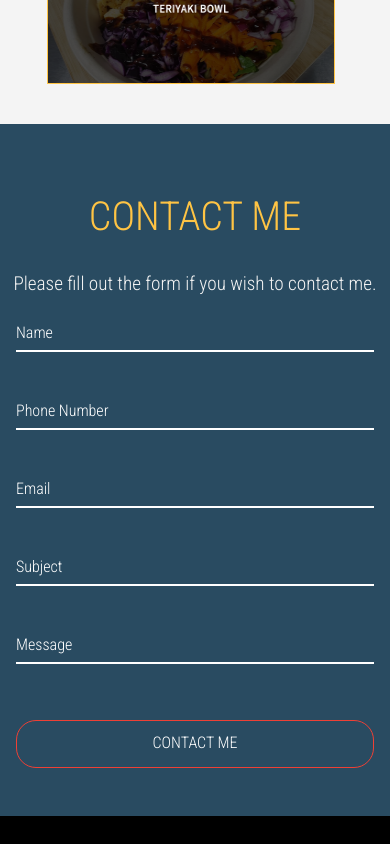
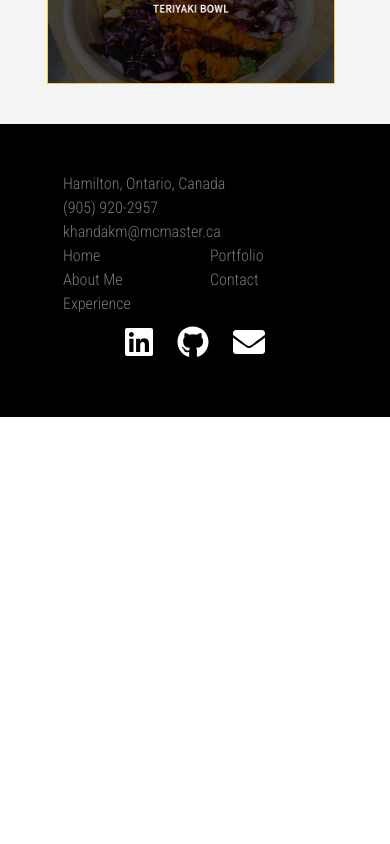
Before and after one commit to MahirKh/updated_clean_2023_portfolio, a React (Create React App) app: page / in a window 390 px wide. Shown: the part 5400-6244 px from the top of the page. After the commit the page ends 5817 px from the top, so only its background shows below. Built offline with nearby package versions, Linux system fonts and the light colour scheme.

Commit message:
Made changes to dependencies and app.js

```diff
--- a/src/App.js
+++ b/src/App.js
@@ -5,7 +5,7 @@
 import AboutMe from "./components/AboutMe";
 import Experience from "./components/Experience";
 import Portfolio from "./components/Portfolio";
-import Contact from "./components/Contact";
+// import Contact from "./components/Contact";
 import Footer from "./components/Footer";
 
 const App = () => {
@@ -16,7 +16,7 @@
       <AboutMe />
       <Experience />
       <Portfolio />
-      <Contact />
+      {/* <Contact /> */}
       <Footer />
     </div>
   );
--- a/src/components/Contact.js
+++ b/src/components/Contact.js
@@ -1,244 +1,244 @@
-import React, { useState } from "react";
-import emailjs from "emailjs-com";
+// import React, { useState } from "react";
+// import emailjs from "emailjs-com";
 
-const Contact = () => {
-  const serviceID = "default_service";
-  const templateID = "template_wacj65a";
-  const userID = "x96Fcmlt356nuYM7-";
+// const Contact = () => {
+//   const serviceID = "default_service";
+//   const templateID = "template_wacj65a";
+//   const userID = "x96Fcmlt356nuYM7-";
 
-  const [successMessage, setSuccessMessage] = useState(""); // Add state for success message
+//   const [successMessage, setSuccessMessage] = useState(""); // Add state for success message
 
-  const sendEmail = (e) => {
-    e.preventDefault();
+//   const sendEmail = (e) => {
+//     e.preventDefault();
 
-    emailjs.sendForm(serviceID, templateID, e.target, userID).then(
-      (result) => {
-        console.log(result.text);
-        setSuccessMessage("Email sent successfully!"); // Set success message when email is sent
-      },
-      (error) => {
-        console.log(error.text);
-        setSuccessMessage("Error"); // Set success message when email is sent
-      }
-    );
-  };
+//     emailjs.sendForm(serviceID, templateID, e.target, userID).then(
+//       (result) => {
+//         console.log(result.text);
+//         setSuccessMessage("Email sent successfully!"); // Set success message when email is sent
+//       },
+//       (error) => {
+//         console.log(error.text);
+//         setSuccessMessage("Error"); // Set success message when email is sent
+//       }
+//     );
+//   };
 
-  return (
-    <div id="contact" className="contacts">
-      <div className="text-center">
-        <h1>Contact Me</h1>
-        <p>Please fill out the form if you wish to contact me.</p>
-        <span className="success-message">{successMessage}</span>{" "}
-        {/* Display success message */}
-      </div>
-      <div className="container justify-items-center">
-        <form onSubmit={sendEmail}>
-          <div className="row form-fields">
-            <div className="col-md-12 col-xs-12">
-              {/* Name Input */}
-              <div className="text-center inputs">
-                <input
-                  type="text"
-                  className="form-control"
-                  placeholder="Name"
-                  name="name"
-                  required
-                />
-                <div className="line"></div>
-              </div>
-              {/* Phone Input */}
-              <div className="text-center">
-                <input
-                  type="text"
-                  className="form-control"
-                  placeholder="Phone Number"
-                  name="phone"
-                />
-                <div className="line"></div>
-              </div>
-              {/* Email Input */}
-              <div className="text-center">
-                <input
-                  type="email"
-                  className="form-control"
-                  placeholder="Email"
-                  name="email"
-                  required
-                />
-                <div className="line"></div>
-              </div>
-              {/* Subject Input */}
-              <div className="text-center">
-                <input
-                  type="text"
-                  className="form-control"
-                  placeholder="Subject"
-                  name="subject"
-                />
-                <div className="line"></div>
-              </div>
-              {/* <div className="col-md-6 col-xs-12"> */}
-              <div className="text-center">
-                {/* Description */}
-                <input
-                  type="text"
-                  className="form-control message"
-                  placeholder="Message"
-                  name="message"
-                />
-                <div className="line"></div>
-              </div>
-              <button className="btn-main-offer contacts-btn" type="submit">
-                Contact Me
-              </button>
-              {/* </div> */}
-            </div>
-          </div>
-        </form>
-      </div>
-    </div>
-  );
-};
+//   return (
+//     <div id="contact" className="contacts">
+//       <div className="text-center">
+//         <h1>Contact Me</h1>
+//         <p>Please fill out the form if you wish to contact me.</p>
+//         <span className="success-message">{successMessage}</span>{" "}
+//         {/* Display success message */}
+//       </div>
+//       <div className="container justify-items-center">
+//         <form onSubmit={sendEmail}>
+//           <div className="row form-fields">
+//             <div className="col-md-12 col-xs-12">
+//               {/* Name Input */}
+//               <div className="text-center inputs">
+//                 <input
+//                   type="text"
+//                   className="form-control"
+//                   placeholder="Name"
+//                   name="name"
+//                   required
+//                 />
+//                 <div className="line"></div>
+//               </div>
+//               {/* Phone Input */}
+//               <div className="text-center">
+//                 <input
+//                   type="text"
+//                   className="form-control"
+//                   placeholder="Phone Number"
+//                   name="phone"
+//                 />
+//                 <div className="line"></div>
+//               </div>
+//               {/* Email Input */}
+//               <div className="text-center">
+//                 <input
+//                   type="email"
+//                   className="form-control"
+//                   placeholder="Email"
+//                   name="email"
+//                   required
+//                 />
+//                 <div className="line"></div>
+//               </div>
+//               {/* Subject Input */}
+//               <div className="text-center">
+//                 <input
+//                   type="text"
+//                   className="form-control"
+//                   placeholder="Subject"
+//                   name="subject"
+//                 />
+//                 <div className="line"></div>
+//               </div>
+//               {/* <div className="col-md-6 col-xs-12"> */}
+//               <div className="text-center">
+//                 {/* Description */}
+//                 <input
+//                   type="text"
+//                   className="form-control message"
+//                   placeholder="Message"
+//                   name="message"
+//                 />
+//                 <div className="line"></div>
+//               </div>
+//               <button className="btn-main-offer contacts-btn" type="submit">
+//                 Contact Me
+//               </button>
+//               {/* </div> */}
+//             </div>
+//           </div>
+//         </form>
+//       </div>
+//     </div>
+//   );
+// };
 
-export default Contact;
+// export default Contact;
 
-// import React, {useState} from 'react';
-// import emailjs from "emailjs-com";
-// import {useForm} from "react-hook-form";
+// // import React, {useState} from 'react';
+// // import emailjs from "emailjs-com";
+// // import {useForm} from "react-hook-form";
 
-// const Contacts = () => {
-//     const [successMessage, setSuccessMessage] = useState("");
-//     const {register, handleSubmit, formState: {errors}} = useForm();
+// // const Contacts = () => {
+// //     const [successMessage, setSuccessMessage] = useState("");
+// //     const {register, handleSubmit, formState: {errors}} = useForm();
 
-//     const serviceID = "service_ID";
-//     const templateID = "template_ID";
-//     const userID = "user_F6yiRlgRWKL2gZ5nzgm7S";
+// //     const serviceID = "service_ID";
+// //     const templateID = "template_ID";
+// //     const userID = "user_F6yiRlgRWKL2gZ5nzgm7S";
 
-//     const onSubmit = (data, r) => {
-//         sendEmail(
-//             templateID,
-//             {
-//                 name:data.name,
-//                 phone:data.phone,
-//                 email:data.email,
-//                 subject:data.subject,
-//                 description:data.description
-//             },
-//             userID
-//         )
-//         r.target.reset();
-//     }
+// //     const onSubmit = (data, r) => {
+// //         sendEmail(
+// //             templateID,
+// //             {
+// //                 name:data.name,
+// //                 phone:data.phone,
+// //                 email:data.email,
+// //                 subject:data.subject,
+// //                 description:data.description
+// //             },
+// //             userID
+// //         )
+// //         r.target.reset();
+// //     }
 
-//     const sendEmail = (serviceID, templateID, variables, userID) => {
-//         emailjs.send(serviceID, templateID, variables, userID)
-//           .then(() => {
-//             setSuccessMessage("Form sent sucessfully! I will contact you as soon as possible");
-//           }).catch(err => console.error(`Something went wrong ${err}`));
-//       }
+// //     const sendEmail = (serviceID, templateID, variables, userID) => {
+// //         emailjs.send(serviceID, templateID, variables, userID)
+// //           .then(() => {
+// //             setSuccessMessage("Form sent sucessfully! I will contact you as soon as possible");
+// //           }).catch(err => console.error(`Something went wrong ${err}`));
+// //       }
 
-//     return (
-//         <div className="contacts">
-//            <div className="text-center">
-//                 <h1>Contact Me</h1>
-//                 <p>Please fill out the form if you wish to contact me.</p>
-//                 <span className="success-message">{successMessage}</span>
-//            </div>
-//            <div className="container">
-//                <form onSubmit={handleSubmit(onSubmit)}>
-//                     <div className="row">
-//                         <div className="col-md-6 col-xs-12">
-//                             {/* Name Input */}
-//                             <div className="text-center">
-//                                 <input
-//                                     type="text"
-//                                     className="form-control"
-//                                     placeholder="Name"
-//                                     name="name"
-//                                     aria-invalid={errors.name ? "true" : "false"}
-//                                     {...register("name", {
-//                                         required: "Please enter your name",
-//                                         maxLength: {
-//                                             value: 50,
-//                                             message: "Please enter a name with less than 50 characters",
-//                                         },
-//                                     })}
-//                                 />
-//                                 <div className="line"></div>
-//                             </div>
-//                             <span className="error-message">
-//                                 {errors.name && errors.name.message}
-//                             </span>
-//                             {/* Phone Input */}
-//                             <div className="text-center">
-//                                 <input
-//                                     type="text"
-//                                     className="form-control"
-//                                     placeholder="Phone Number"
-//                                     name="phone"
-//                                     // aria-invalid={errors.phone ? "true" : "false"}
-//                                     // {...register("phone", {
-//                                     //     required: "Please enter your phone number",
-//                                     //     maxLength: {
-//                                     //         value: 50,
-//                                     //         message: "Please enter a name with less than 50 characters",
-//                                     //     },
-//                                     // })}
-//                                 />
-//                                 <div className="line"></div>
-//                             </div>
-//                             {/* <span className="error-message">
-//                                 {errors.phone && errors.phone.message}
-//                             </span> */}
-//                             {/* Email Input */}
-//                             <div className="text-center">
-//                                 <input
-//                                     type="email"
-//                                     className="form-control"
-//                                     placeholder="Email"
-//                                     name="email"
-//                                     aria-invalid={errors.email ? "true" : "false"}
-//                                     {...register("email", {
-//                                         required: "Please enter your email",
-//                                         pattern: {
-//                                             value: /^[A-Z0-9._%+-]+@[A-Z0-9.-]+\.[A-Z]{2,}$/i,
-//                                             message: "Invalid Email",
-//                                         },
-//                                     })}
-//                                 />
-//                                 <div className="line"></div>
-//                             </div>
-//                             <span className="error-message">
-//                                 {errors.email && errors.email.message}
-//                             </span>
-//                             {/* Subject Input */}
-//                             <div className="text-center">
-//                                 <input
-//                                     type="text"
-//                                     className="form-control"
-//                                     placeholder="Subject"
-//                                     name="subject"
-//                                 />
-//                                 <div className="line"></div>
-//                             </div>
-//                         </div>
-//                         <div className="col-md-6 col-xs-12">
-//                             <div className="text-center">
-//                                 {/* Description */}
-//                                 <textarea
-//                                     type="text"
-//                                     className="form-control"
-//                                     placeholder="Name"
-//                                     name="name">
-//                                 </textarea>
-//                                 <div className="line"></div>
-//                             </div>
-//                             <button className="btn-main-offer contacts-btn" type="submit">Contact Me</button>
-//                         </div>
-//                     </div>
-//                 </form>
-//            </div>
-//         </div>
-//     )
-// }
+// //     return (
+// //         <div className="contacts">
+// //            <div className="text-center">
+// //                 <h1>Contact Me</h1>
+// //                 <p>Please fill out the form if you wish to contact me.</p>
+// //                 <span className="success-message">{successMessage}</span>
+// //            </div>
+// //            <div className="container">
+// //                <form onSubmit={handleSubmit(onSubmit)}>
+// //                     <div className="row">
+// //                         <div className="col-md-6 col-xs-12">
+// //                             {/* Name Input */}
+// //                             <div className="text-center">
+// //                                 <input
+// //                                     type="text"
+// //                                     className="form-control"
+// //                                     placeholder="Name"
+// //                                     name="name"
+// //                                     aria-invalid={errors.name ? "true" : "false"}
+// //                                     {...register("name", {
+// //                                         required: "Please enter your name",
+// //                                         maxLength: {
+// //                                             value: 50,
+// //                                             message: "Please enter a name with less than 50 characters",
+// //                                         },
+// //                                     })}
+// //                                 />
+// //                                 <div className="line"></div>
+// //                             </div>
+// //                             <span className="error-message">
+// //                                 {errors.name && errors.name.message}
+// //                             </span>
+// //                             {/* Phone Input */}
+// //                             <div className="text-center">
+// //                                 <input
+// //                                     type="text"
+// //                                     className="form-control"
+// //                                     placeholder="Phone Number"
+// //                                     name="phone"
+// //                                     // aria-invalid={errors.phone ? "true" : "false"}
+// //                                     // {...register("phone", {
+// //                                     //     required: "Please enter your phone number",
+// //                                     //     maxLength: {
+// //                                     //         value: 50,
+// //                                     //         message: "Please enter a name with less than 50 characters",
+// //                                     //     },
+// //                                     // })}
+// //                                 />
+// //                                 <div className="line"></div>
+// //                             </div>
+// //                             {/* <span className="error-message">
+// //                                 {errors.phone && errors.phone.message}
+// //                             </span> */}
+// //                             {/* Email Input */}
+// //                             <div className="text-center">
+// //                                 <input
+// //                                     type="email"
+// //                                     className="form-control"
+// //                                     placeholder="Email"
+// //                                     name="email"
+// //                                     aria-invalid={errors.email ? "true" : "false"}
+// //                                     {...register("email", {
+// //                                         required: "Please enter your email",
+// //                                         pattern: {
+// //                                             value: /^[A-Z0-9._%+-]+@[A-Z0-9.-]+\.[A-Z]{2,}$/i,
+// //                                             message: "Invalid Email",
+// //                                         },
+// //                                     })}
+// //                                 />
+// //                                 <div className="line"></div>
+// //                             </div>
+// //                             <span className="error-message">
+// //                                 {errors.email && errors.email.message}
+// //                             </span>
+// //                             {/* Subject Input */}
+// //                             <div className="text-center">
+// //                                 <input
+// //                                     type="text"
+// //                                     className="form-control"
+// //                                     placeholder="Subject"
+// //                                     name="subject"
+// //                                 />
+// //                                 <div className="line"></div>
+// //                             </div>
+// //                         </div>
+// //                         <div className="col-md-6 col-xs-12">
+// //                             <div className="text-center">
+// //                                 {/* Description */}
+// //                                 <textarea
+// //                                     type="text"
+// //                                     className="form-control"
+// //                                     placeholder="Name"
+// //                                     name="name">
+// //                                 </textarea>
+// //                                 <div className="line"></div>
+// //                             </div>
+// //                             <button className="btn-main-offer contacts-btn" type="submit">Contact Me</button>
+// //                         </div>
+// //                     </div>
+// //                 </form>
+// //            </div>
+// //         </div>
+// //     )
+// // }
 
-// export default Contacts
+// // export default Contacts
--- a/src/components/Navbar.js
+++ b/src/components/Navbar.js
@@ -83,7 +83,7 @@
                 portfolio
               </Link>
             </li>
-            <li className="nav-item">
+            {/* <li className="nav-item">
               <Link
                 smooth={true}
                 to="contact"
@@ -94,7 +94,7 @@
               >
                 contact
               </Link>
-            </li>
+            </li> */}
           </ul>
         </div>
       </div>
```
Also changed, not shown: package.json (+8 -3 lines), 1 other file (tests, documents, lock files or other folders).
